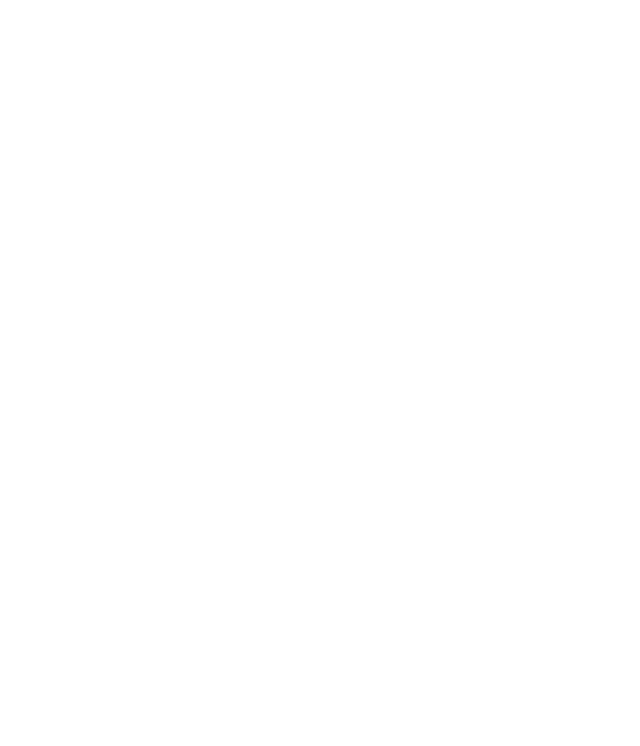
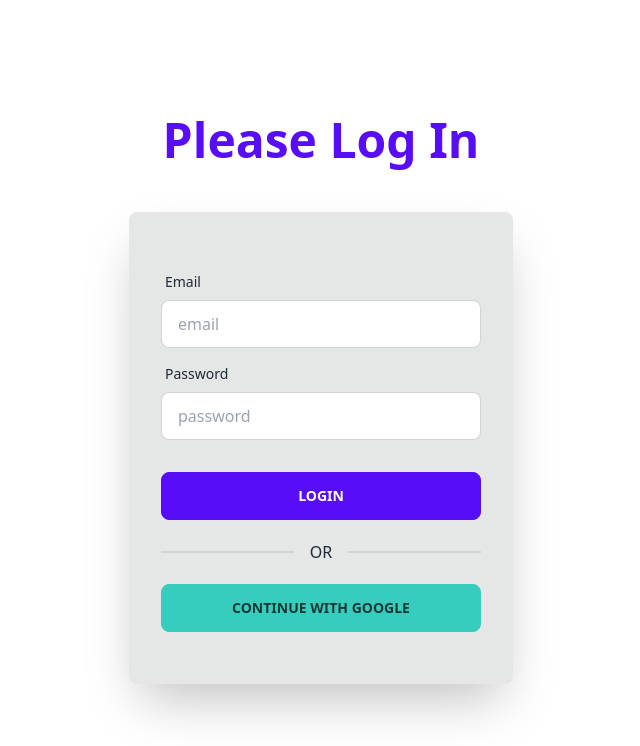
Before and after one commit to RiyaadHossain/To-Do-App, a React (Create React App) app: page /login in a window 1280 px wide. Shown: the top 746 px of the page, without its empty margins (319-959 px from the left). Built offline with nearby package versions, Linux system fonts and the light colour scheme.

Commit message:
home and log in Page done

```diff
--- a/package.json
+++ b/package.json
@@ -6,6 +6,7 @@
     "@testing-library/jest-dom": "^5.16.4",
     "@testing-library/react": "^13.2.0",
     "@testing-library/user-event": "^13.5.0",
+    "daisyui": "^2.15.0",
     "react": "^18.1.0",
     "react-dom": "^18.1.0",
     "react-router-dom": "^6.3.0",
--- a/src/Components/Home/Home.jsx
+++ b/src/Components/Home/Home.jsx
@@ -1,11 +1,20 @@
-import React from 'react';
+import React from "react";
+import { Link } from "react-router-dom";
 
 const Home = () => {
-    return (
-        <div>
-
+  return (
+    <div class="hero min-h-screen bg-base-200">
+      <div class="hero-content text-center">
+        <div class="max-w-md">
+          <h1 class="text-5xl font-bold">To Do App</h1>
+          <p class="py-6">
+          Writing your daily tasks on a list can help you increase productivity and decrease stress. To-do lists enable you to segment your goals into achievable activities and complete large projects by breaking them into smaller assignments.
+          </p>
+          <Link to='/addtask' class="btn btn-primary">Add Task</Link>
         </div>
-    );
+      </div>
+    </div>
+  );
 };
 
 export default Home;
--- a/src/Components/LogIn/LogIn.jsx
+++ b/src/Components/LogIn/LogIn.jsx
@@ -1,11 +1,40 @@
-import React from 'react';
+import React from "react";
 
 const LogIn = () => {
-    return (
-        <div>
-
+  return (
+    <div class="card h-screen flex items-center justify-center bg-base-100 shadow-xl">
+        <h1 className="text-center text-5xl text-primary font-bold mb-12">Please Log In</h1>
+      <div class="rounded-lg py-5 shadow-2xl w-96 bg-base-300">
+        <div class="card-body">
+          <div class="form-control">
+            <label class="label">
+              <span class="label-text">Email</span>
+            </label>
+            <input
+              type="text"
+              placeholder="email"
+              class="input input-bordered"
+            />
+          </div>
+          <div class="form-control">
+            <label class="label">
+              <span class="label-text">Password</span>
+            </label>
+            <input
+              type="text"
+              placeholder="password"
+              class="input input-bordered"
+            />
+          </div>
+          <div class="form-control mt-6">
+            <button class="btn btn-primary">Login</button>
+          </div>
+          <div class="divider">OR</div>
+          <button className="btn w-full btn-accent">Continue With Google</button>
         </div>
-    );
+      </div>
+    </div>
+  );
 };
 
 export default LogIn;
--- a/tailwind.config.js
+++ b/tailwind.config.js
@@ -5,5 +5,5 @@
   theme: {
     extend: {},
   },
-  plugins: [],
+  plugins: [require("daisyui")],
 }
```
Also changed, not shown: src/Components/PrivateAuth/PrivateAuth.jsx (added, +18 -0 lines), 1 other file (tests, documents, lock files or other folders).
